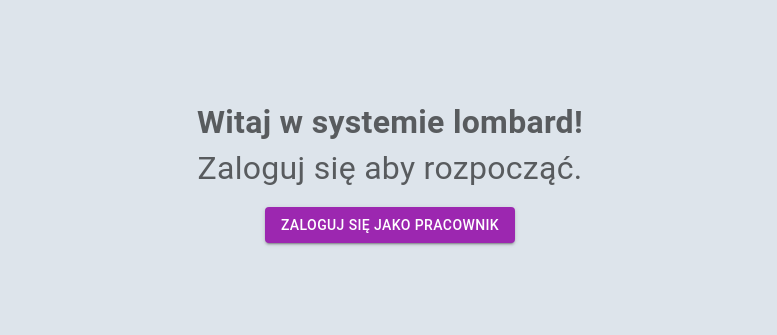
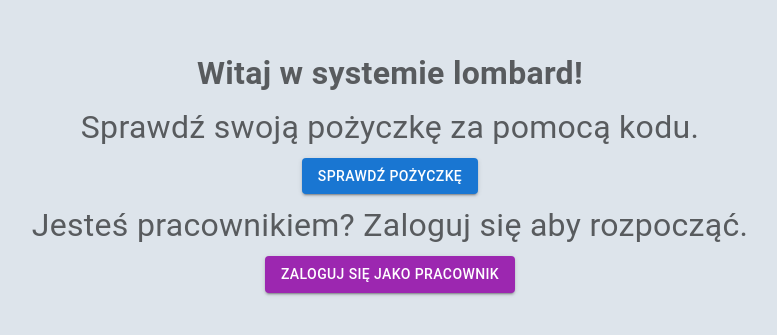
Before and after one commit to mateusz0612/lombard, a React (Create React App) app: page / in a window 1280 px wide. Shown: the part 229-564 px from the top of the page, without its empty margins (250-1027 px from the left). Built offline with nearby package versions, Linux system fonts and the light colour scheme; no server answers.

Commit message:
update landing page

```diff
--- a/src/views/LandingPage/LandingPage.component.tsx
+++ b/src/views/LandingPage/LandingPage.component.tsx
@@ -11,12 +11,18 @@ export const LandingPage: FC = () => {
       alignItems="center"
       minWidth="100%"
       minHeight="100vh"
+      spacing={1}
     >
       <Label fontSize={32} fontWeight={700}>
         Witaj w systemie lombard!
       </Label>
-      <Label fontSize={32}>Zaloguj się aby rozpocząć.</Label>
-      <Stack spacing={2} mt={2}>
+      <Label fontSize={32}>Sprawdź swoją pożyczkę za pomocą kodu.</Label>
+      <Button variant="contained" color="primary">
+        Sprawdź pożyczkę
+      </Button>
+      <Label fontSize={32}>
+        Jesteś pracownikiem? Zaloguj się aby rozpocząć.
+      </Label>
       <Link
         to={Paths.EmployeeLogin}
         style={{
@@ -28,6 +34,5 @@ export const LandingPage: FC = () => {
         </Button>
       </Link>
     </Stack>
-    </Stack>
   );
 };
```
Lines whose indentation alone changed are shown as unchanged.
